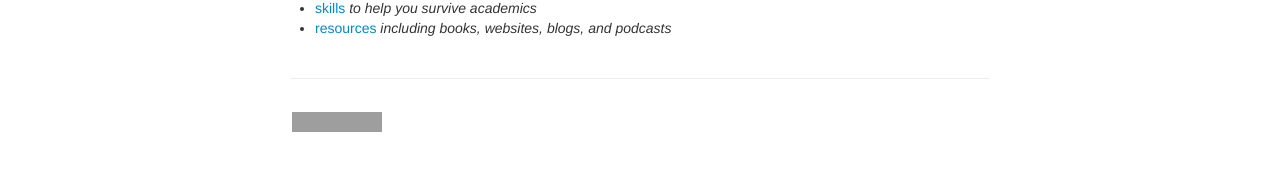
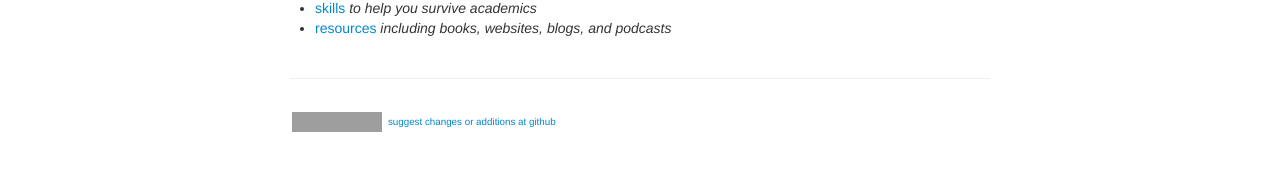
Before and after one commit to kbroman/academics.wtf, a Jekyll site: the page built from index.md, in a window 1280 px wide. Shown: the part 154-325 px from the top of the page. Built offline with Jekyll 4.4.1, drawn with Linux system fonts in a browser that asks for light colours; grey boxes are pictures that could not be loaded.

Commit message:
Add footer pointing to github

```diff
--- a/_includes/themes/twitter/default.html
+++ b/_includes/themes/twitter/default.html
@@ -52,11 +52,11 @@
       </div>
 
       <hr>
+      <footer>
+            <a href="https://creativecommons.org/licenses/by/4.0/"><img style="vertical-align:top;"
+            src="https://licensebuttons.net/l/by/4.0/88x31.png" alt="CC BY"/></a>
 
-      <footer>
-        <p><small>
-          <a href="https://creativecommons.org/licenses/by/4.0/"><img src="https://licensebuttons.net/l/by/4.0/88x31.png" alt="CC BY"/></a> &nbsp;
-        </small></p>
+            <a style="font-size:70%" href="https://github.com/kbroman/academics.wtf">suggest changes or additions at github</a>
       </footer>
     </div>
 
```
